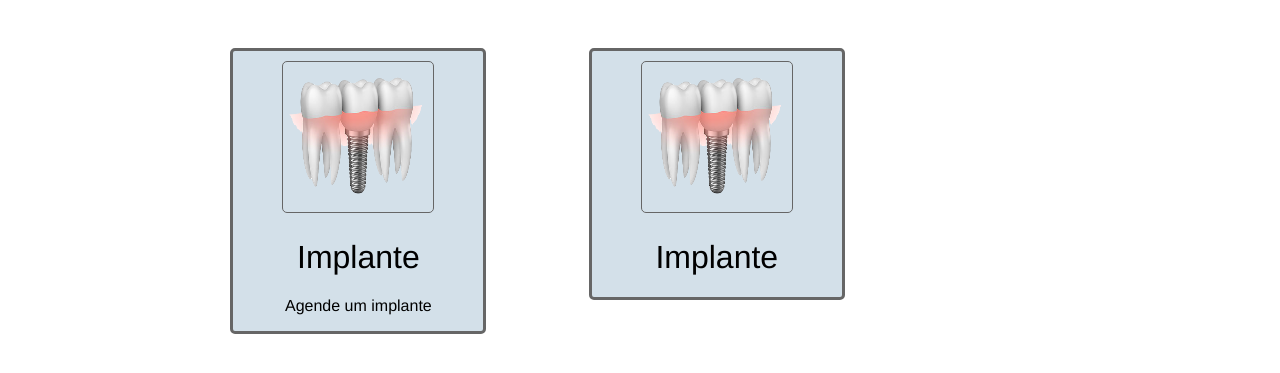
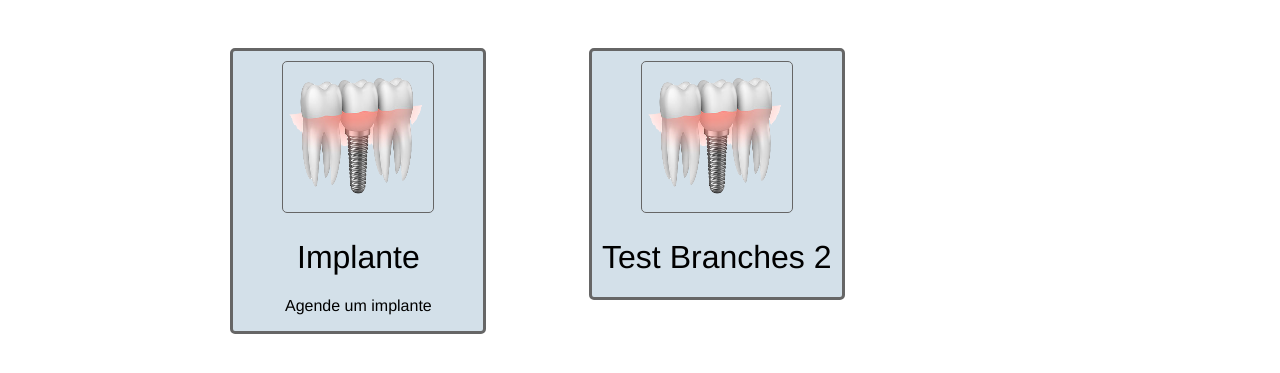
Before and after one commit to GuiJv/DesenvWebUEMG, a plain HTML site: page index.html in a window 1280 px wide. Shown: the part 481-854 px from the top of the page. Drawn offline with Linux system fonts and the light colour scheme.

Commit message:
"Branch Test 2"

```diff
--- a/index.html
+++ b/index.html
@@ -38,7 +38,7 @@
         <div class="apoitment">
             <img src="./img/implante.png">
             <br>
-            <h1>Implante</h1>
+            <h1>Test Branches 2</h1>
         </div>
     </div>
 </body>
```
